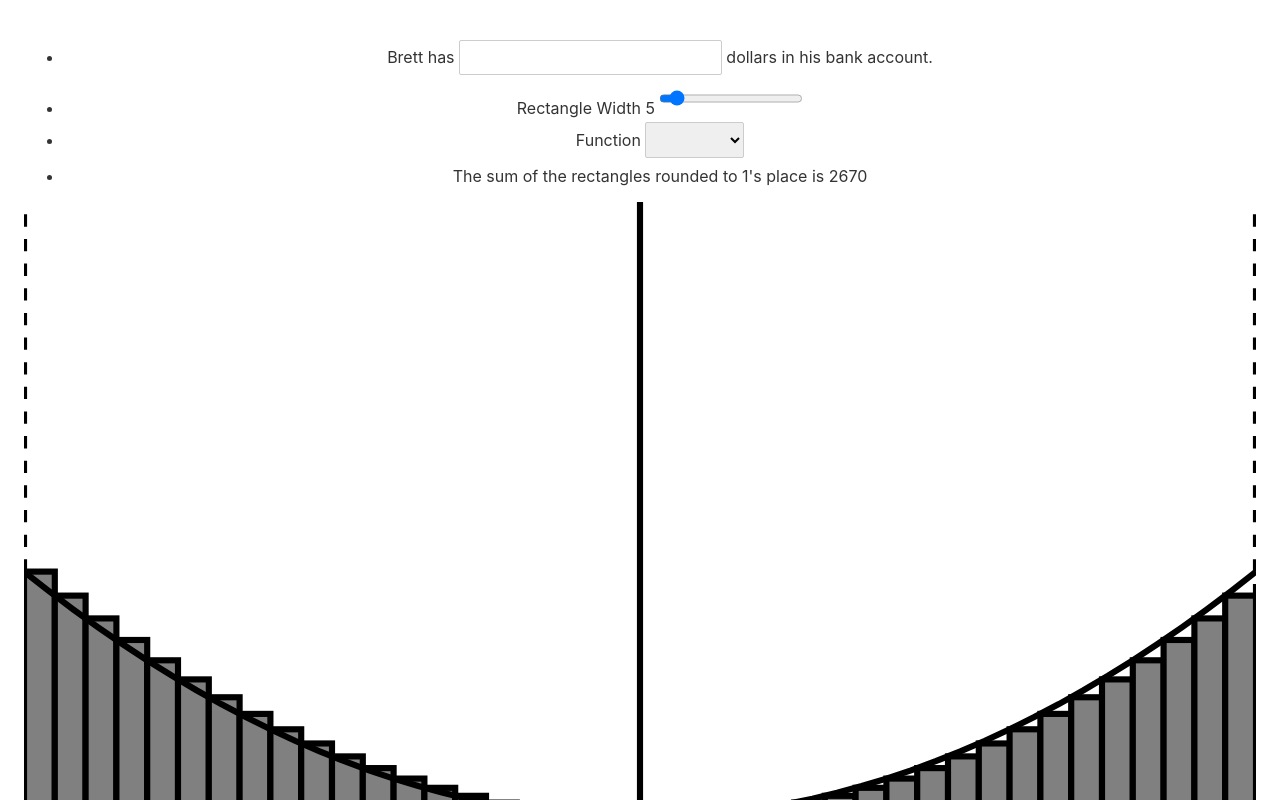
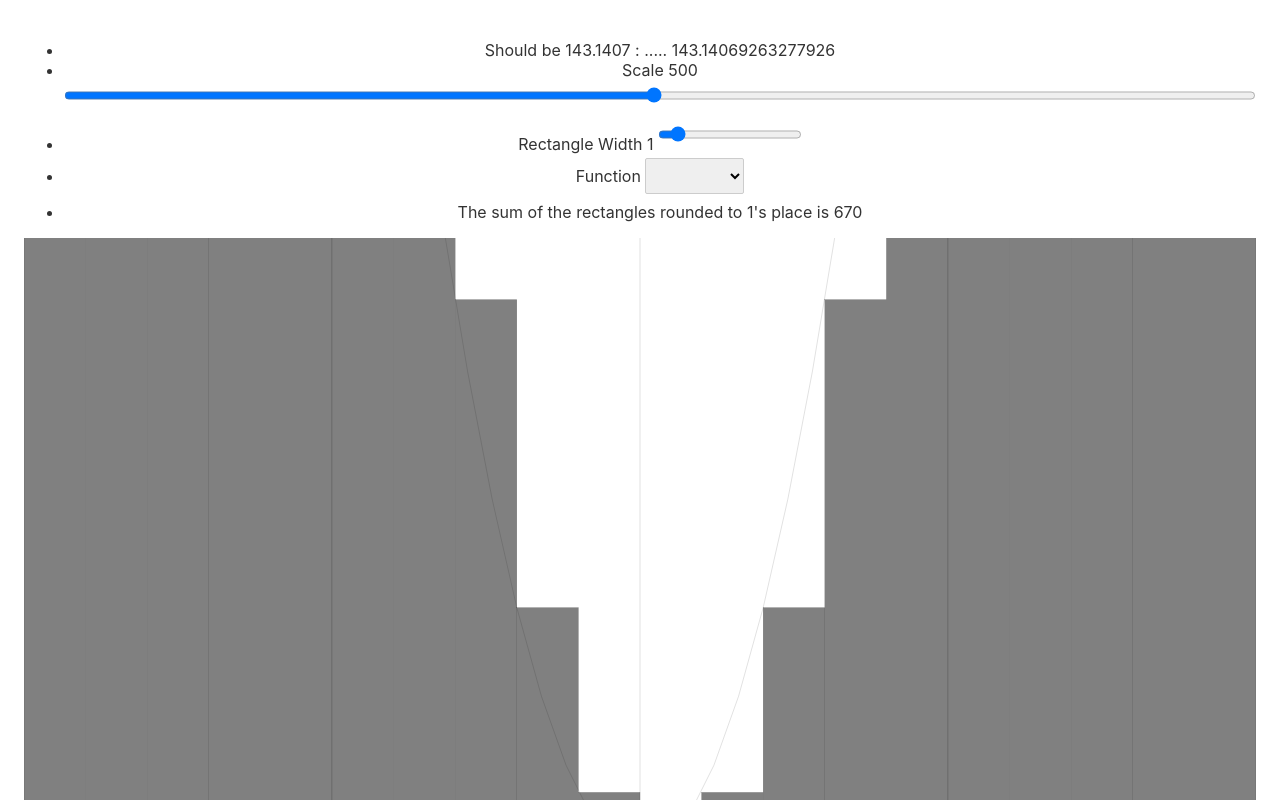
Before and after one commit to nchlsb/early-calc, a Svelte app: page / in a window 1280 px wide. Shown: the top 800 px of the page. Built offline with nearby package versions, Linux system fonts and the light colour scheme.

Commit message:
Interpreter of algebra

```diff
--- a/src/App.svelte
+++ b/src/App.svelte
@@ -1,4 +1,7 @@
 <script lang="ts">
+	import { result } from './expression'
+	import {range, sumBy} from "./helpers";
+
 	type Point = {
 		x: number
 		y: number
@@ -10,31 +13,8 @@
 		height: number
 	}
 
-	function sumBy<T>(array: T[], getNumber: (a: T) => number): number {
-		let sum = 0;
-		for (let a of array) {
-			sum += getNumber(a)
-		}
-
-		return sum;
-	}
-
-	function area(rectangle: Rectangle): number {
-		return rectangle.width * rectangle.height;
-	}
-
-	function range(n: number): number[] {
-		let retVal: number[] = [];
-
-		for (let i = 0; i < n; i++) {
-			retVal.push(i);
-		}
-
-		return retVal;
-	}
-
 	// variables of graph
-	const DEFAULT_BOUND_MAGNITUDE = 100
+	const DEFAULT_BOUND_MAGNITUDE = 10
 
 	let xMaxBound = DEFAULT_BOUND_MAGNITUDE
 	let xMinBound = -DEFAULT_BOUND_MAGNITUDE
@@ -45,11 +25,11 @@
 	let integralUpperBound = DEFAULT_BOUND_MAGNITUDE
 	let integralLowerBound = -DEFAULT_BOUND_MAGNITUDE
 
-	let dx: number = 5
+	let dx: number = 1
 
 	let f: (x: number) => number
 	$: f = function(x) {
-		return (x * x) / 250;
+		return (x * x);
 	}
 
 	let numberOfPoints: number = 50
@@ -80,60 +60,71 @@
 			lowerLeftCorner: {x: x, y: (y > 0) ? 0 : y}
 		};
 	});
+
+	let scale = 500;
 /*
 	Todo list
-		1. Change the consts at the bottom
-		2. Bounderies should be aligned on the axes or use scroll to zoom
-		3. Add automatically-updating LaTeX equations
-		4. Desktop and mobile friendliness
-		5. Negative areas and colors
-			Especially when the lower bound is greater than the upper bound
-		6. Add testing
-			Property based test: symbolic integration and riemann sum give similar results
-		7. Custom user equations
-		8. Automatically determine Y upper and lower bounds via min and max f(x) value
+		1. (X)Change the consts at the bottom
+		2. ( )Bounderies should be aligned on the axes or use scroll to zoom
+		3. ( )Add automatically-updating LaTeX equations
+		4. ( )Desktop and mobile friendliness
+		5. ( )Negative areas and colors
+			  Especially when the lower bound is greater than the upper bound
+		6. ( )Add testing
+			  Property based test: symbolic integration and riemann sum give similar results
+		7. ( )Custom user equations
+		8. ( )Automatically determine Y upper and lower bounds via min and max f(x) value
+		9. ( )Dragging uppwer and lower bounds on graph
+		10.( ) Highlight over or under estimations as differnt color
+		11.( ) Math shold work out so scale varible is always 1 px
 */
+
 </script>
 
 <main>
 	<ul>
 		<li>
-			Brett has <input type="number"> dollars in his bank account.
+			Should be 143.1407 : ..... {result}
+		</li>
+		<li>
+			Scale {scale}
+			<input class="bound-range" type="range" min={10} max={1000} bind:value={scale}>
 		</li>
 		<li>
 			Rectangle Width {dx}
-			<input type="range" min="1" max={integralUpperBound - integralLowerBound} bind:value={dx}>
+			<input type="range" min="0.1" step=".1" max={integralUpperBound - integralLowerBound} bind:value={dx}>
 		</li>
 		<li>
 			Function
 			<select bind:value={f}>
-				<option value={x => (x * x) / 250}>Squared</option>
-				<option value={x => Math.sin(x / 50) * 100}>Sine</option>
+				<option value={x => (x * x)}>Squared</option>
+				<option value={x => Math.sin(x)}>Sine</option>
 			</select>
 		</li>
 		<li>
-			The sum of the rectangles rounded to 1's place is {Math.round(sumBy(riemannRectangles, area))}
+			The sum of the rectangles rounded to 1's place is {Math.round(sumBy(riemannRectangles,
+				rectangle => rectangle.width * rectangle.height))}
 		</li>
 	</ul>
 
-	<svg class="cartesian" viewBox="{xMinBound} {yMinBound} {xMaxBound - xMinBound} {yMaxBound - yMinBound}">
+	<svg class="cartesian" viewBox="{xMinBound * scale} {yMinBound * scale} {(xMaxBound - xMinBound) * scale} {(yMaxBound - yMinBound)  * scale}">
 		<g>
-			<line stroke="black" fill="none" x1={xMinBound} y1="0" x2={xMaxBound} y2="0" />
-			<line stroke="black" fill="none" x1="0" y1={yMinBound} x2="0" y2={yMaxBound} />
+			<line stroke="black" fill="none" x1={xMinBound * scale} y1="0" x2={xMaxBound * scale} y2="0" />
+			<line stroke="black" fill="none" x1="0" y1={yMinBound * scale} x2="0" y2={yMaxBound * scale} />
 
-			<line stroke="black" stroke-dasharray="2,2" fill="none" x1={integralLowerBound} y1={yMinBound} x2={integralLowerBound} y2={yMaxBound} />
-			<line stroke="black" stroke-dasharray="2,2" fill="none" x1={integralUpperBound} y1={yMinBound} x2={integralUpperBound} y2={yMaxBound} />
+			<line stroke="black" stroke-dasharray="2,2" fill="none" x1={integralLowerBound * scale} y1={yMinBound * scale} x2={integralLowerBound * scale} y2={yMaxBound * scale} />
+			<line stroke="black" stroke-dasharray="2,2" fill="none" x1={integralUpperBound * scale} y1={yMinBound * scale} x2={integralUpperBound * scale} y2={yMaxBound * scale} />
 
 			{#each riemannRectangles as rectangle}
 					<rect
 						class="riemann-rectangle"
-						x={rectangle.lowerLeftCorner.x}
-						y={rectangle.lowerLeftCorner.y}
-						width={rectangle.width}
-						height={rectangle.height}
+						x={rectangle.lowerLeftCorner.x * scale}
+						y={rectangle.lowerLeftCorner.y * scale}
+						width={rectangle.width * scale}
+						height={rectangle.height * scale}
 					/>
 			{/each}
-			<polyline stroke="black" fill="none" points={points.map(point => `${point.x},${point.y}`).join(' ')} />
+			<polyline stroke="black" fill="none" points={points.map(point => `${point.x * scale},${point.y * scale}`).join(' ')} />
 
 		</g>
 	</svg>
--- /dev/null
+++ b/src/expression.ts
@@ -0,0 +1,194 @@
+export let brett = 'brett'
+
+// x^2 =>
+// x + 2
+
+
+// NOTE: All of these should be valid inputs, useable by the computer
+// f (x) = x + 2
+// f (x) = x^2
+// f (x) = x^(x + x)
+// f (x) = 3 + (x * 21)^3
+// f (x) = (e * (pi ^ sin(x))) + cos(log17(x))
+
+// Converted into LISP notation
+// (plus x 2)
+// (power x 2)
+// (power x (plus x x))
+// (plus 3 (power (times x 21) 3))
+// (plus
+    // (times e (power pi (sin x)))
+    // (cos (log 17 x))
+// )
+
+// data Maybe = Just Int | Nothing
+// data List = Cons Int List | Nil
+
+// f(x) = -x + -(2 * 4)
+
+// data Expression
+    // = Add Expression Expression
+    // | Subtract Expression Expression
+    // | Multiply Expression Expression
+    // | Divide Expression Expression
+    // | Negate Expression
+    // | Power Expression Expression
+    // | Radical Expression Expression
+    // | Sine Expression
+    // | Cosine Expression
+    // | Tangent Expression
+    // | Log Expression Expression
+    // | Absolutevaluateue Expression
+    // | Mod Expression Expression
+    // | Literal Number
+    // | X
+    // | Pi
+    // | E
+
+
+// Code versus data
+// Math.sin(10) <-- (kind: Sine, expr: 10)
+type Expression = {
+    kind: 'Add'
+    left: Expression
+    right: Expression
+} | {
+    kind: 'Subtract'
+    left: Expression
+    right: Expression
+} | {
+    kind: 'Multiply'
+    left: Expression
+    right: Expression
+} | {
+    kind: 'Divide'
+    left: Expression
+    right: Expression
+} | {
+    kind: 'Negate'
+    argument: Expression
+} | {
+    kind: 'Power'
+    base: Expression
+    exponent: Expression
+} | {
+    kind: 'Radical'
+    radicand: Expression
+    index: Expression
+} | {
+    kind: 'Sine'
+    argument: Expression
+} | {
+    kind: 'Cosine'
+    argument: Expression
+} | {
+    kind: 'Tangent'
+    argument: Expression
+} | {
+    kind: 'Log'
+    base: Expression
+    argument: Expression
+} | {
+    kind: 'Absoultevaluateue'
+    argument: Expression
+} | {
+    kind: 'Modular'
+    left: Expression
+    right: Expression
+} | {
+    kind: 'Literal'
+    value: number
+} | {
+    kind: 'X'
+} | {
+    kind: 'Pi'
+} | {
+    kind: 'E'
+}
+
+
+// Brett's favorite expression
+// x^2 + (2x + e^pi)
+
+export const brettsFavorite: Expression = {
+    kind: 'Add',
+    right: {
+        kind: 'Power',
+        base: {kind: 'X'},
+        exponent: {
+            kind: 'Literal',
+            value: 2
+        }
+    },
+    left: {
+        kind: 'Add',
+        left: {
+            kind: 'Multiply',
+            left: {
+                kind: 'Literal',
+                value: 2
+            },
+            right: {
+                kind: 'X'
+            }
+        },
+        right: {
+            kind: 'Power',
+            base: {
+                kind: 'E'
+            },
+            exponent: {
+                kind: 'Pi'
+            }
+        }
+    }
+}
+
+// f(x) = x^2 + (2x + e^pi)
+// f(10) = (10)^2 + ((2 * 10) + e^pi)
+// f(10) = 143.1407
+
+export const result = evaluate(brettsFavorite, 10);
+
+function evaluate(expression: Expression, x: number): number {
+    switch (expression.kind) {
+        case 'Pi':
+            return Math.PI;
+        case 'E':
+            return Math.E;
+        case 'Literal':
+            return expression.value;
+        case 'X':
+            return x;
+        case 'Sine':
+            return Math.sin(evaluate(expression.argument, x));
+        case 'Cosine':
+            return Math.cos(evaluate(expression.argument, x));
+        case 'Tangent':
+            return Math.tan(evaluate(expression.argument, x));
+        case 'Add':
+            return evaluate(expression.left, x) + evaluate(expression.right, x);
+        case 'Subtract':
+            return evaluate(expression.left, x) - evaluate(expression.right, x);
+        case 'Multiply':
+            return evaluate(expression.left, x) * evaluate(expression.right, x);
+        case 'Divide':
+            return evaluate(expression.left, x) / evaluate(expression.right, x);
+        case 'Modular':
+            return evaluate(expression.left, x) % evaluate(expression.right, x);
+        case 'Negate':
+            return -evaluate(expression.argument, x);
+        case 'Power':
+            return Math.pow(evaluate(expression.base, x), evaluate(expression.exponent, x));
+        case 'Log':
+            return Math.log(evaluate(expression.argument, x)) / Math.log(evaluate(expression.base, x));
+        case 'Radical':
+            return Math.pow(evaluate(expression.radicand, x), 1 / evaluate(expression.index, x));
+        case 'Absoultevaluateue':
+            return Math.abs(evaluate(expression.argument, x));
+    } endSwitch(expression)
+}
+
+function endSwitch(x: never): never {
+    throw Error('Shouldn\'t get here.');
+}
--- /dev/null
+++ b/src/helpers.ts
@@ -0,0 +1,18 @@
+export function sumBy<T>(array: T[], getNumber: (a: T) => number): number {
+    let sum = 0;
+    for (let a of array) {
+        sum += getNumber(a)
+    }
+
+    return sum;
+}
+
+export function range(n: number): number[] {
+    let retVal: number[] = [];
+
+    for (let i = 0; i < n; i++) {
+        retVal.push(i);
+    }
+
+    return retVal;
+}
```
